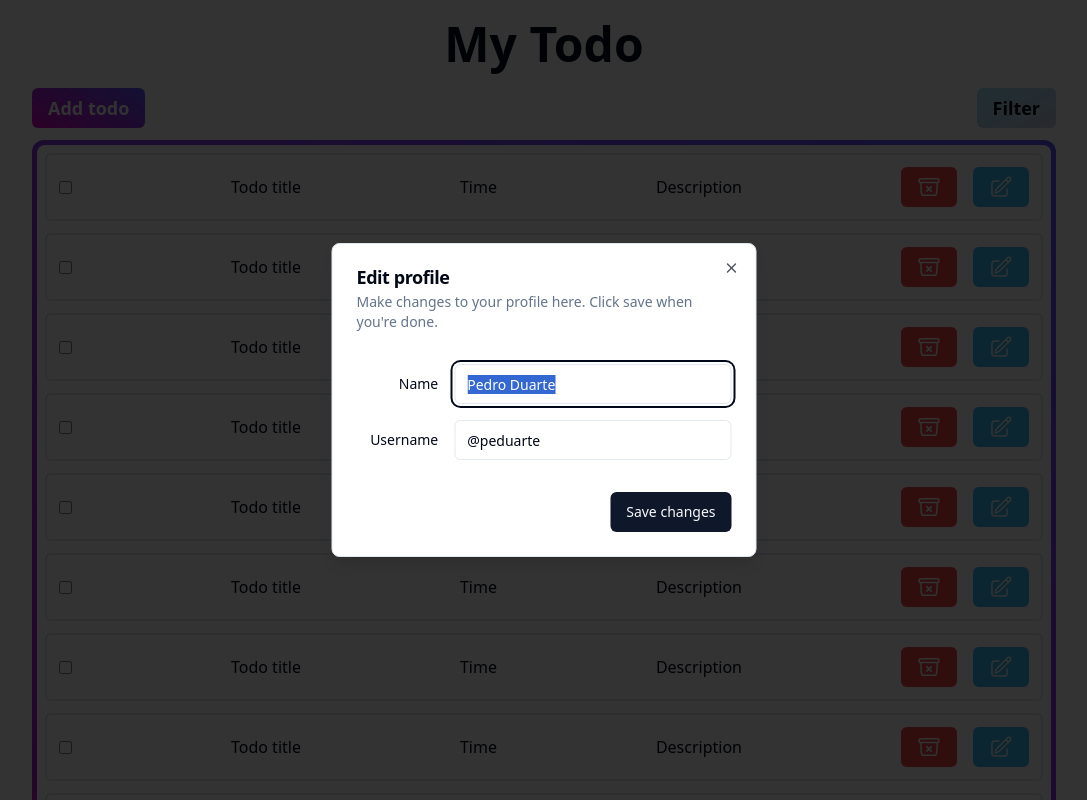
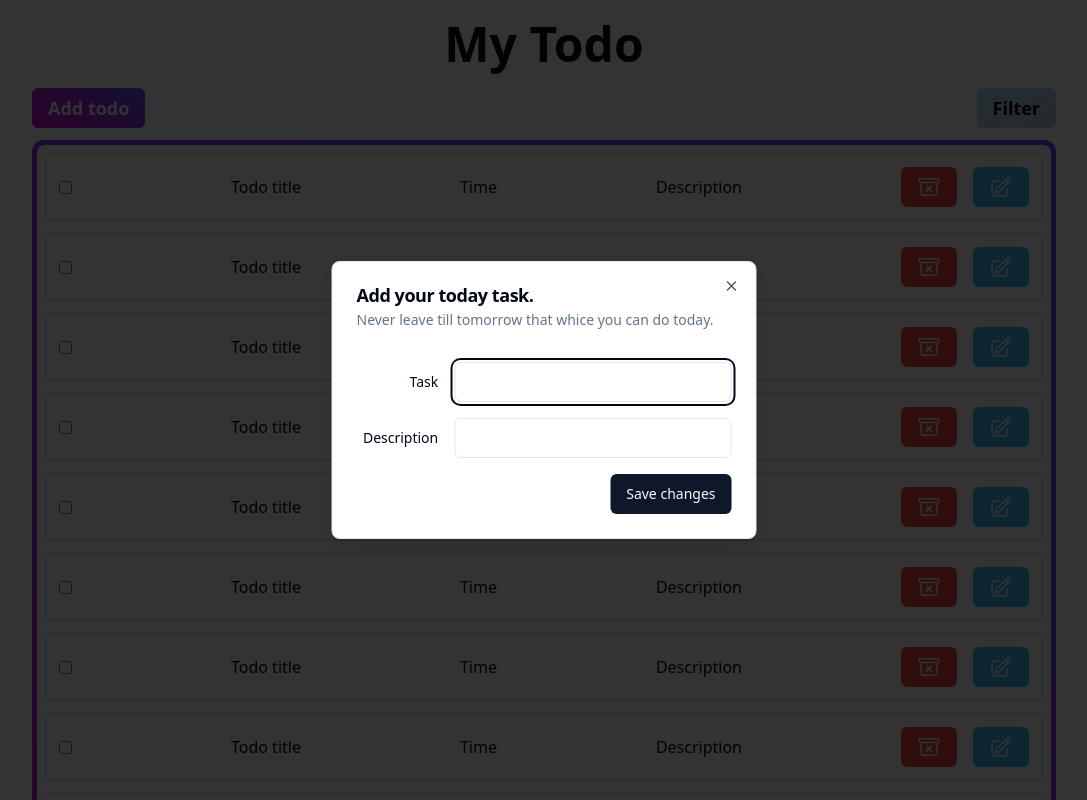
Before and after one commit to mrnayem2026/todo-with-redux, a React (Vite) app: page / in a window 1280 px wide. Both pictures are taken after a click on the button "Add todo". Shown: the top 800 px of the page, without its empty margins (96-1183 px from the left). Built offline with nearby package versions, Linux system fonts and the light colour scheme.

Commit message:
Primary setup done for Add todo modal

```diff
--- a/src/components/todo/AddTodoModal.tsx
+++ b/src/components/todo/AddTodoModal.tsx
@@ -1,46 +1,70 @@
-import { Button } from "@/components/ui/button"
+import { Button } from "@/components/ui/button";
 import {
   Dialog,
+  DialogClose,
   DialogContent,
   DialogDescription,
-  DialogFooter,
   DialogHeader,
   DialogTitle,
   DialogTrigger,
-} from "@/components/ui/dialog"
-import { Input } from "@/components/ui/input"
-import { Label } from "@/components/ui/label"
+} from "@/components/ui/dialog";
+import { Input } from "@/components/ui/input";
+import { Label } from "@/components/ui/label";
+import { FormEvent, useState } from "react";
 
 const AddTodoModal = () => {
+  const [tasks, setTasks] = useState("");
+  const [description, setDescription] = useState("");
+
+  const onsubmit = (e: FormEvent) => {
+    e.preventDefault();
+    console.log({ tasks });
+    console.log({ description });
+  };
   return (
     <Dialog>
       <DialogTrigger asChild>
-      <Button className="bg-primary-gradient text-lg font-bold">Add todo</Button>
+        <Button className="bg-primary-gradient text-lg font-bold">
+          Add todo
+        </Button>
       </DialogTrigger>
+
       <DialogContent className="sm:max-w-[425px]">
         <DialogHeader>
-          <DialogTitle>Edit profile</DialogTitle>
+          <DialogTitle>Add your today task.</DialogTitle>
           <DialogDescription>
-            Make changes to your profile here. Click save when you're done.
+            Never leave till tomorrow that whice you can do today.
           </DialogDescription>
         </DialogHeader>
+        <form onSubmit={onsubmit}>
           <div className="grid gap-4 py-4">
             <div className="grid grid-cols-4 items-center gap-4">
               <Label htmlFor="name" className="text-right">
-              Name
+                Task
               </Label>
-            <Input id="name" value="Pedro Duarte" className="col-span-3" />
+              <Input
+                onBlur={(e) => setTasks(e.target.value)}
+                id="task"
+                className="col-span-3"
+              />
             </div>
             <div className="grid grid-cols-4 items-center gap-4">
               <Label htmlFor="username" className="text-right">
-              Username
+                Description
               </Label>
-            <Input id="username" value="@peduarte" className="col-span-3" />
+              <Input
+                onBlur={(e) => setDescription(e.target.value)}
+                id="description"
+                className="col-span-3"
+              />
             </div>
           </div>
-        <DialogFooter>
+          <div className="flex justify-end">
+            <DialogClose>
               <Button type="submit">Save changes</Button>
-        </DialogFooter>
+            </DialogClose>
+          </div>
+        </form>
       </DialogContent>
     </Dialog>
   );
--- a/src/components/todo/TodoFilter.tsx
+++ b/src/components/todo/TodoFilter.tsx
@@ -11,7 +11,7 @@ import {
 import { useState } from "react";
 
 const TodoFilter = () => {
-    const [position, setPosition] = useState("bottom")
+  const [position, setPosition] = useState("bottom");
   return (
     <DropdownMenu>
       <DropdownMenuTrigger asChild>
```
Lines whose indentation alone changed are shown as unchanged.
